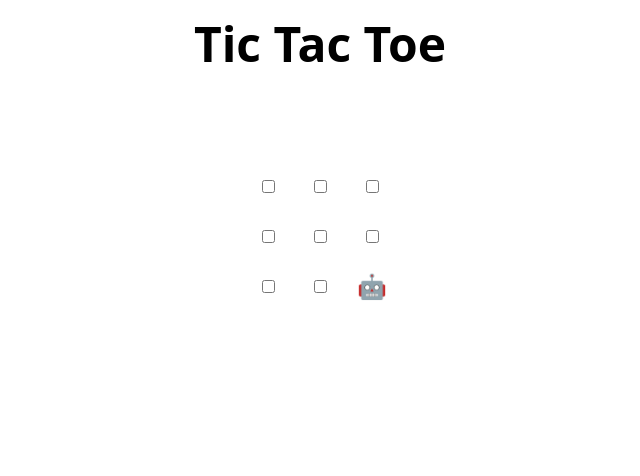
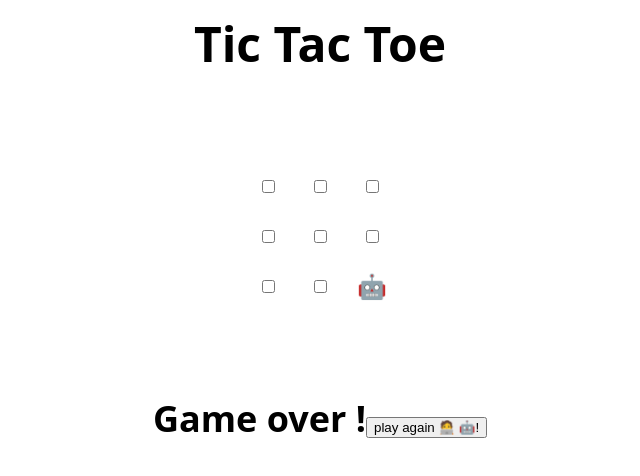
Before and after one commit to fionamokua/TrainingExercise, a plain HTML site: page index.html in a window 1280 px wide. Shown: the whole page, without its empty margins (320-960 px from the left). Drawn offline with Linux system fonts and the light colour scheme.

Commit message:
changed to button

```diff
--- a/index.html
+++ b/index.html
@@ -47,7 +47,7 @@
   </tr>
 </table>
 
-<h2 hidden>Game over, refresh to play again 🧑‍💻 🤖!</h2>
+<h2>Game over !<button> play again  🧑‍💻 🤖!</button>
 
 <script>
   // Initialization
```
